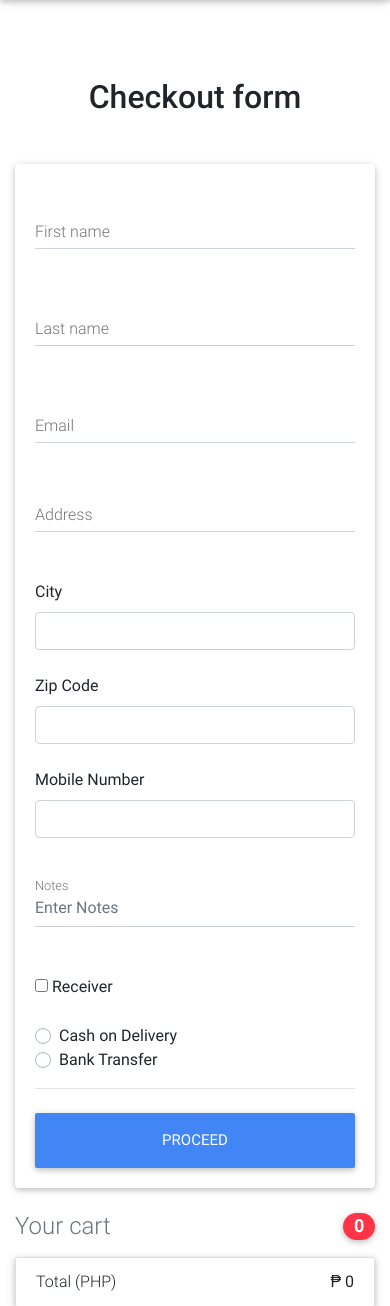
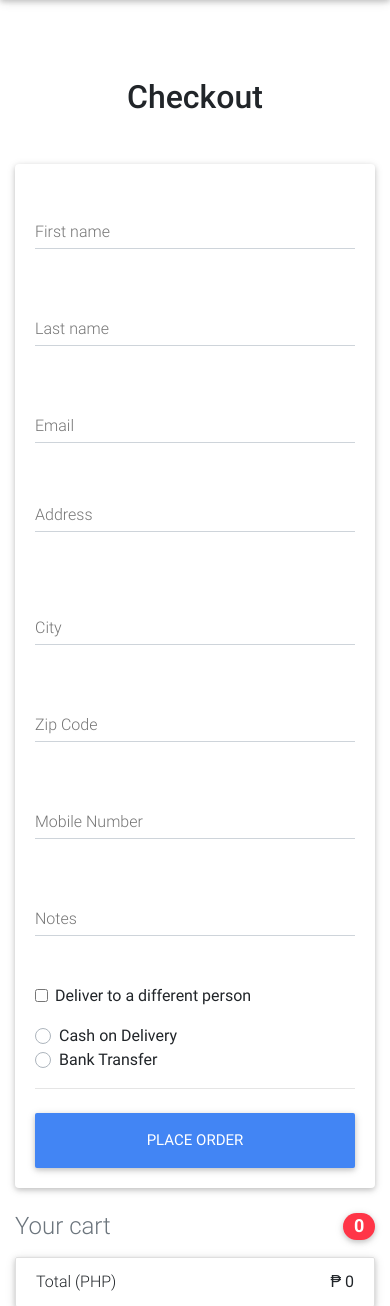
Before and after one commit to fgabrielph/thesis, a Laravel app: template resources/views/site/pages/checkout.blade.php in a window 390 px wide. Shown: the part 66-1372 px from the top of the page. Run offline with Laravel 12, Linux system fonts and the light colour scheme; the template is opened without the code that fills it, so the values that code supplies are empty; some libraries are stand-ins or nearby versions.

Commit message:
feat(checkout): confirm orders and unify the form
- redirect to an owned order confirmation page instead of empty cart
- use one floating-label field pattern for city, zip, and mobile
- clarify the receiver checkbox copy
- rename the heading and submit button to Checkout / Place order
- use an absolute logo path so nested routes keep the navbar image

```diff
--- a/resources/views/site/includes/navbar.blade.php
+++ b/resources/views/site/includes/navbar.blade.php
@@ -4,7 +4,7 @@
         <!-- Brand -->
         <a class="navbar-brand" href="{{route('home')}}">
             <img
-                src="../assets/images/LogoMJC.png"
+                src="/assets/images/LogoMJC.png"
                 alt="AdminLTE Logo"
                 class="brand-image img-circle elevation-3"
                 style="opacity: 0.8; width: 80px; height: 40px"
--- a/resources/views/site/pages/checkout.blade.php
+++ b/resources/views/site/pages/checkout.blade.php
@@ -8,7 +8,7 @@
     /><br />
     <div class="container wow fadeIn">
         <!-- Heading -->
-        <h2 class="my-5 h2 text-center">Checkout form</h2>
+        <h2 class="my-5 h2 text-center">Checkout</h2>
 
         <!--Grid row-->
         <div class="row">
@@ -93,53 +93,56 @@
                         <div class="row">
                             <!--Grid column-->
                             <div class="col-lg-4 col-md-6 mb-4">
-                                <label for="state">City</label>
+                                <div class="md-form mb-0">
                                     <input
                                         value="{{ old('city') }}"
                                         name="city"
                                         type="text"
-                                    id="address-2"
+                                        id="city"
                                         class="form-control"
                                     />
+                                    <label for="city">City</label>
+                                </div>
                             </div>
                             <!--Grid column-->
                             <div class="col-lg-4 col-md-6 mb-4">
-                                <label for="state">Zip Code</label>
+                                <div class="md-form mb-0">
                                     <input
                                         value="{{ old('zip') }}"
                                         name="zip"
                                         type="text"
-                                    id="address-2"
+                                        id="zip"
                                         class="form-control"
                                     />
+                                    <label for="zip">Zip Code</label>
+                                </div>
                             </div>
 
                             <div class="col-lg-4 col-md-6 mb-4">
-                                <label for="state">Mobile Number</label>
+                                <div class="md-form mb-0">
                                     <input
                                         value="{{ Auth::user()->mobile_number }}"
                                         name="mobile_num"
                                         type="text"
-                                    id="address-2"
+                                        id="mobile_num"
                                         class="form-control"
                                     />
+                                    <label for="mobile_num">Mobile Number</label>
+                                </div>
                             </div>
                         </div>
                         <!--Grid row-->
 
                         <!--address-->
                         <div class="md-form mb-5">
-                            <input
-                                name="notes"
-                                type="text"
-                                id="address"
-                                class="form-control"
-                                placeholder="Enter Notes"
-                            />
-                            <label for="address" class="">Notes</label>
+                            <input name="notes" type="text" id="notes" class="form-control" />
+                            <label for="notes" class="">Notes</label>
                         </div>
 
-                        <input class="mb-3" type="checkbox" value="" id="checker" /> Receiver
+                        <div class="form-check mb-3">
+                            <input class="form-check-input" type="checkbox" value="" id="checker" />
+                            <label class="form-check-label" for="checker">Deliver to a different person</label>
+                        </div>
                         <!--deliver to-->
                         <div id="receiver" class="md-form mb-5" style="display: none">
                             <input
@@ -192,7 +195,7 @@
                         </div>
                         <hr class="mb-4" />
 
-                        <button class="btn btn-primary btn-lg btn-block" type="submit">Proceed</button>
+                        <button class="btn btn-primary btn-lg btn-block" type="submit">Place order</button>
                     </form>
                 </div>
                 <!--/.Card-->
--- a/routes/web.php
+++ b/routes/web.php
@@ -57,6 +57,8 @@ Route::group(['middleware' => ['auth', 'verified']], function () {
         Route::post('/checkout', 'CheckoutController@store')->name('checkout.store');
     });
 
+    Route::get('/checkout/confirmation/{order}', 'CheckoutController@confirmation')->name('checkout.confirmation');
+
     // Order Resource
     Route::resource('orders', 'OrderController')->only(['index', 'show', 'update']);
 
```
Also changed, not shown: app/Http/Controllers/CheckoutController.php (+13 -2 lines), resources/views/site/pages/order-confirmation.blade.php (added, +41 -0 lines), tests/Feature/CheckoutConfirmationTest.php (added, +94 -0 lines). Lines whose indentation alone changed are shown as unchanged.
